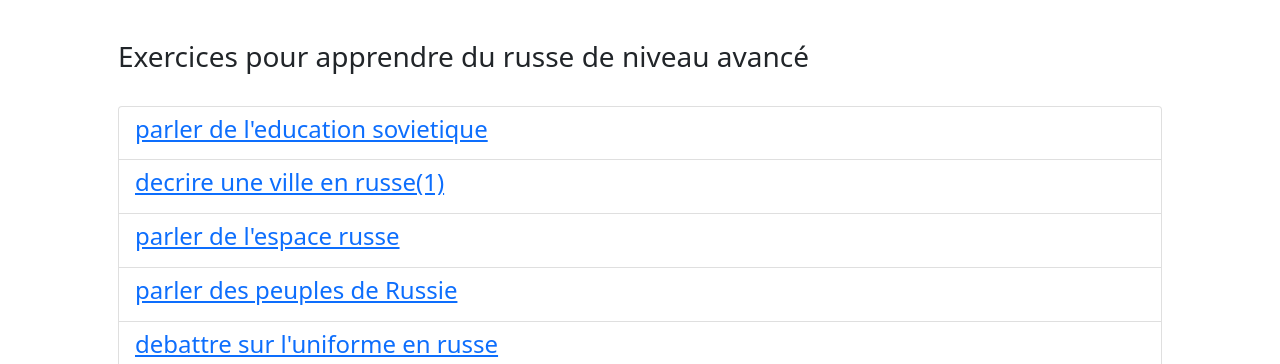
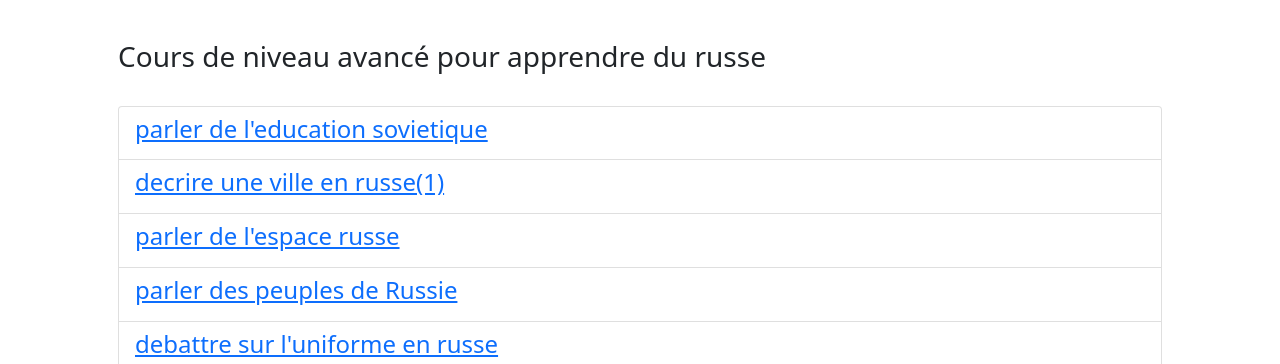
Before and after one commit to kekea1/store-analyser, a Flask app: page /precis/ in a window 1280 px wide. Shown: the part 56-420 px from the top of the page. Run offline with Flask 2, Linux system fonts and the light colour scheme.

Commit message:
Update templ_menu.html

```diff
--- a/templates/templ_menu.html
+++ b/templates/templ_menu.html
@@ -26,7 +26,7 @@
 
 
 <main class="container p-5 mt-5">
-	<h1 class="fs-3">Exercices pour apprendre du russe de niveau {{categorie}}</h1>
+	<h1 class="fs-3">Cours de niveau {{categorie}} pour apprendre du russe</h1>
 	<br>
     	 <ul class="list-group">
     	 	{%for nom,lien in liste_nom_lien%}
```
